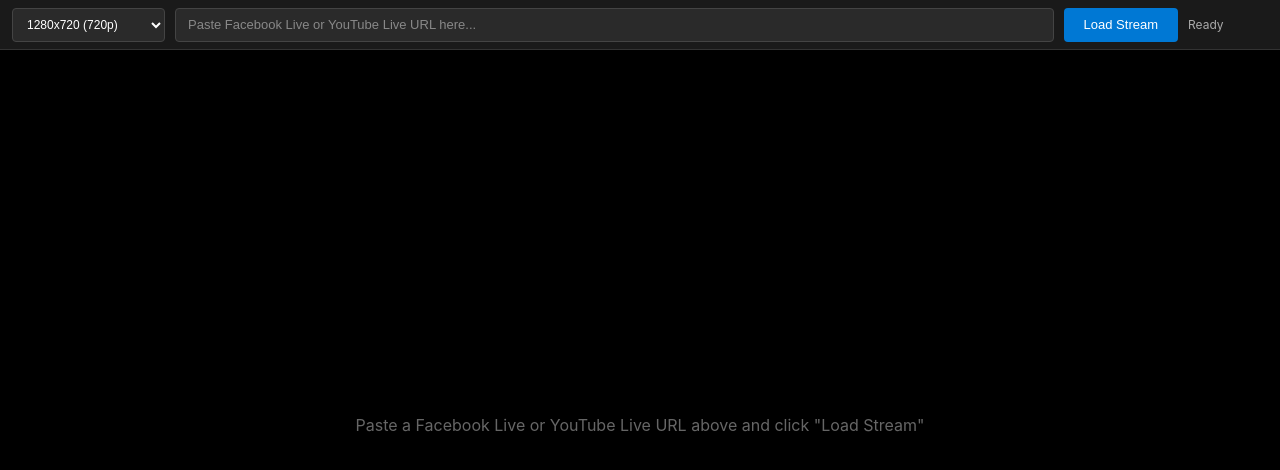
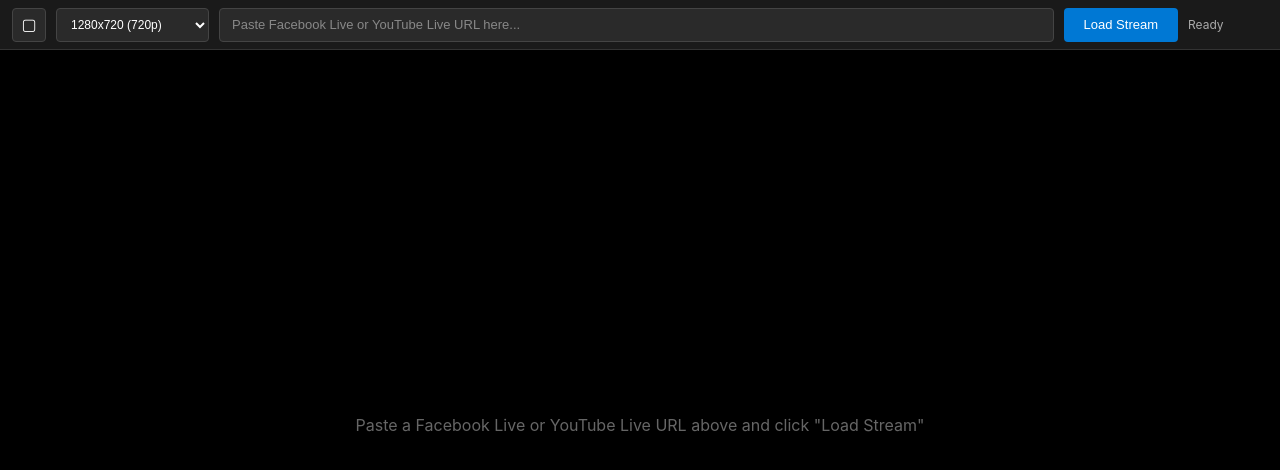
Before and after one commit to birajrai/Prasaran, a website built with Vite: page index.html in a window 1280 px wide. Built offline with nearby package versions, Linux system fonts and the light colour scheme.

Commit message:
Add maximize toggle and update sizing UI/styles
Introduce a Maximize/Restore button and adjust the window sizing UI and styles: start maximized by default, change the size selector to be used when restored (remove the Auto option), and add CSS for the maximize button. Also simplify iframe styles (remove separate fill/auto mode rules and consolidate basic iframe styling) and update comments to reflect the new default maximized behavior. These changes improve OBS Window Capture stability and provide a quick maximize/restore control.

```diff
--- a/index.html
+++ b/index.html
@@ -10,17 +10,19 @@
   <body>
     <!--
       Prasaran: Lightweight stream viewer for OBS Window Capture
-      - Selectable window sizes for different streaming needs
-      - Auto mode for Facebook to show native stream size
+      - Starts maximized by default
+      - Maximize/Restore toggle button
       - Black background for clean OBS capture
       - Minimal DOM for stability
     -->
 
     <!-- Top control bar - stays fixed at top -->
     <div id="control-bar">
-      <!-- Size selector -->
-      <select id="size-select" title="Window Size">
-        <option value="auto">Auto (Native Size)</option>
+      <!-- Maximize/Restore button -->
+      <button id="maximize-btn" type="button" title="Restore Down">&#9634;</button>
+
+      <!-- Size selector (for restore mode) -->
+      <select id="size-select" title="Window Size (when restored)">
         <option value="1920x1080">1920x1080 (1080p)</option>
         <option value="1280x720" selected>1280x720 (720p)</option>
         <option value="854x480">854x480 (480p)</option>
--- a/src/styles.css
+++ b/src/styles.css
@@ -4,7 +4,7 @@
  * Optimized for:
  * - OBS Window Capture (stable DOM, no animations)
  * - Low resource usage (minimal styling)
- * - Selectable window sizes including Auto mode
+ * - Starts maximized by default
  */
 
 /* Reset and base styles */
@@ -38,6 +38,32 @@ html, body {
   gap: 10px;
   z-index: 100;
   border-bottom: 1px solid #333333;
+}
+
+/* Maximize/Restore button */
+#maximize-btn {
+  width: 34px;
+  height: 34px;
+  padding: 0;
+  border: 1px solid #444444;
+  border-radius: 4px;
+  background-color: #2a2a2a;
+  color: #ffffff;
+  font-size: 16px;
+  cursor: pointer;
+  display: flex;
+  align-items: center;
+  justify-content: center;
+  flex-shrink: 0;
+}
+
+#maximize-btn:hover {
+  background-color: #3a3a3a;
+  border-color: #0078d4;
+}
+
+#maximize-btn:active {
+  background-color: #1a1a1a;
 }
 
 /* Size selector dropdown */
@@ -153,21 +179,11 @@ html, body {
   line-height: 1.5;
 }
 
-/* Stream iframe - fills entire player container */
+/* Stream iframe - fills entire player container and scales content */
 #stream-iframe {
+  width: 100%;
+  height: 100%;
   border: none;
   background-color: #000000;
-  overflow: hidden; /* No scrollbars inside iframe */
+  overflow: hidden;
 }
-
-/* Default iframe sizing - fills container */
-#stream-iframe.fill-mode {
-  width: 100%;
-  height: 100%;
-}
-
-/* Auto mode - iframe uses its natural size, no stretching */
-#stream-iframe.auto-mode {
-  max-width: 100%;
-  max-height: 100%;
-}
```
